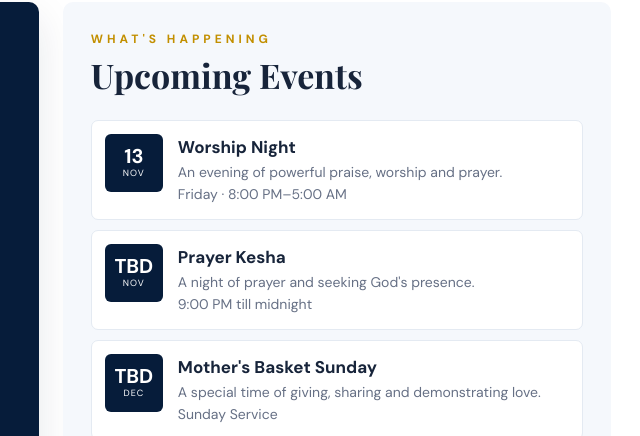
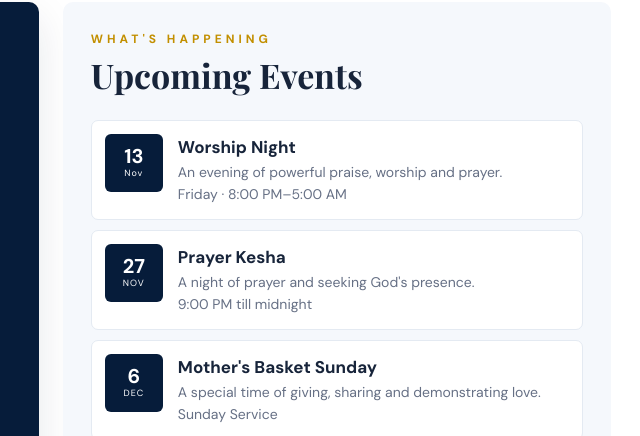
Before and after one commit to MohmisInfusion/Web, a plain HTML site: page index.html in a window 1280 px wide. Shown: the part 1234-1670 px from the top of the page, 618-1258 px from the left. Drawn offline with nearby package versions, Linux system fonts and the light colour scheme.

Commit message:
Update index.html

```diff
--- a/index.html
+++ b/index.html
@@ -232,7 +232,7 @@
         <article class="event">
           <div class="date-box">
             <strong>13</strong>
-            <span>NOV</span>
+            <span>Nov</span>
           </div>
           <div>
             <h3>Worship Night</h3>
@@ -243,7 +243,7 @@
 
         <article class="event">
           <div class="date-box">
-            <strong>TBD</strong>
+            <strong>27</strong>
             <span>NOV</span>
           </div>
           <div>
@@ -255,7 +255,7 @@
 
         <article class="event">
           <div class="date-box">
-            <strong>TBD</strong>
+            <strong>6</strong>
             <span>DEC</span>
           </div>
           <div>
```
